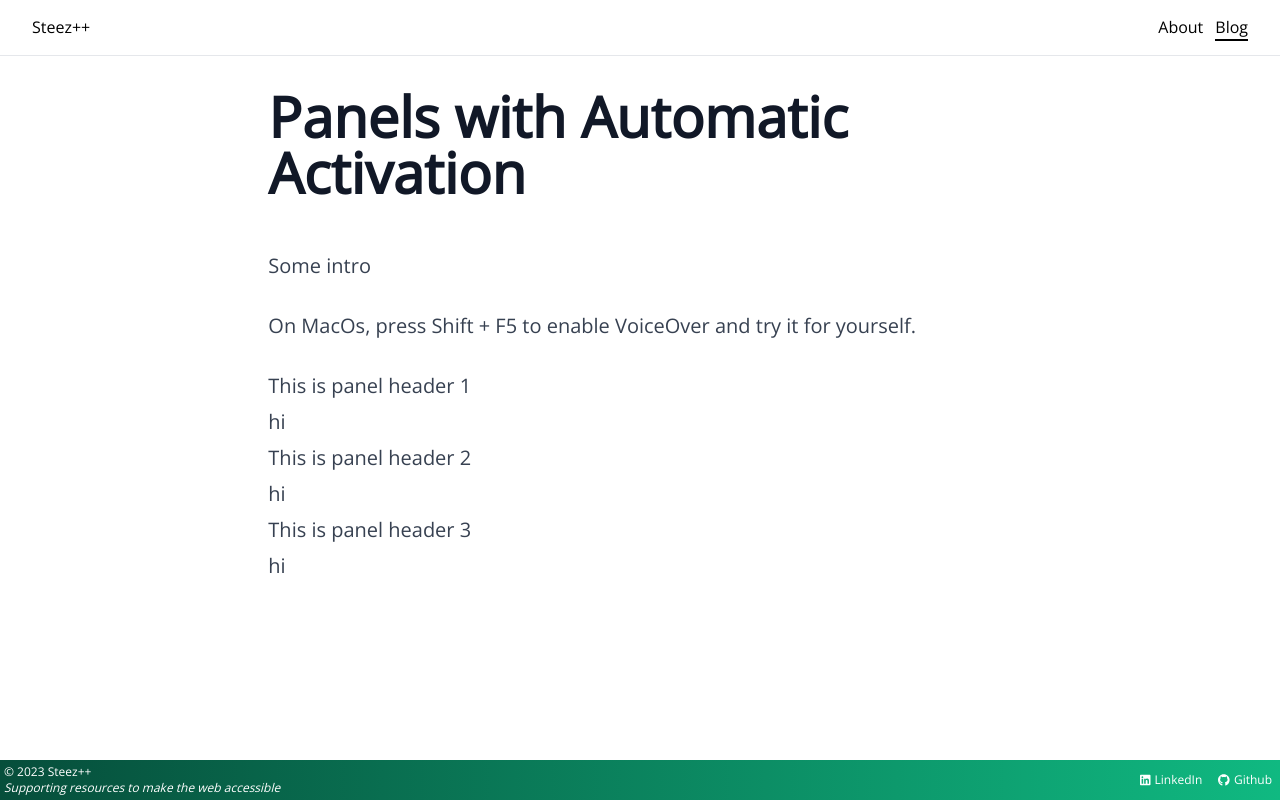
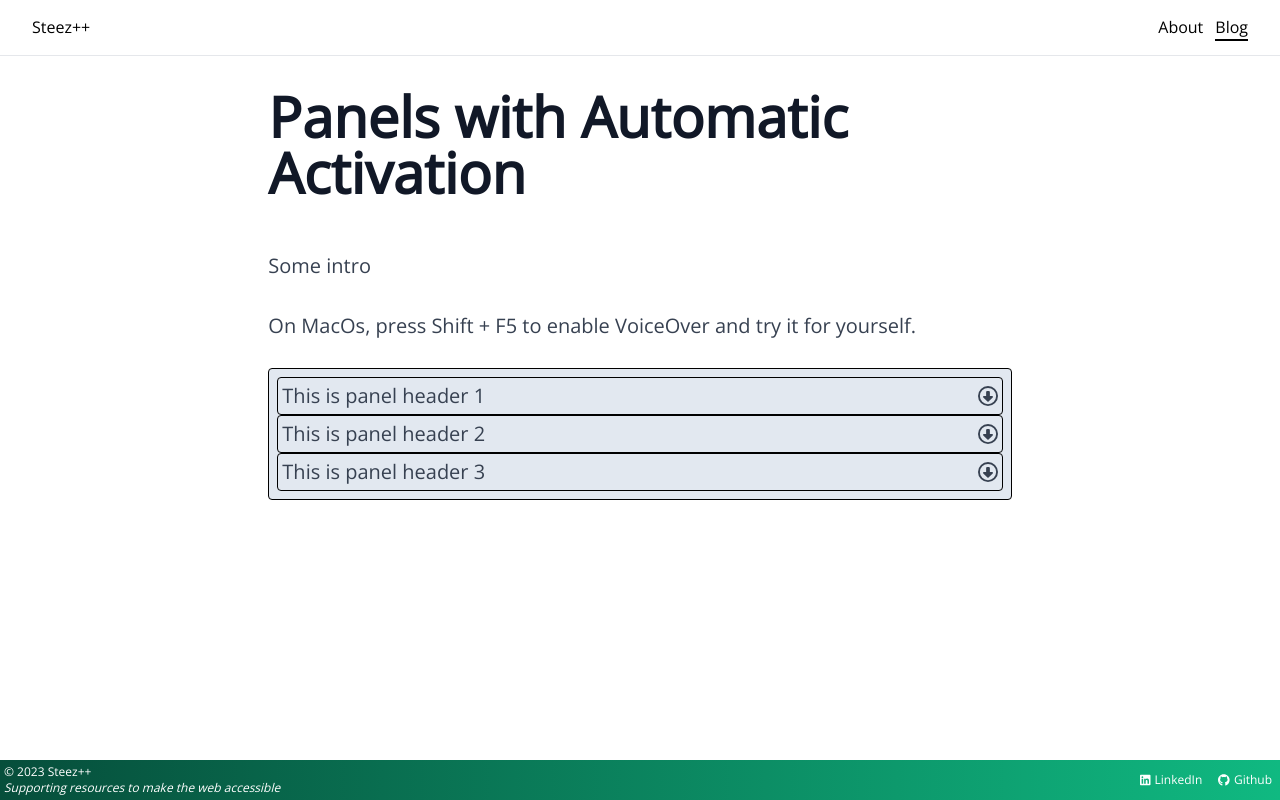
Before and after one commit to steezplusplus/Accessible-Web-Components, a Next.js app: page /blog/panels in a window 1280 px wide. Built offline with nearby package versions, Linux system fonts and the light colour scheme.

Commit message:
style: style panels

```diff
--- a/app/blog/panels/_components/panels/Panels.tsx
+++ b/app/blog/panels/_components/panels/Panels.tsx
@@ -1,3 +1,5 @@
+import { faArrowAltCircleDown } from '@fortawesome/free-regular-svg-icons';
+import { FontAwesomeIcon } from '@fortawesome/react-fontawesome';
 import React, { JSX } from 'react';
 
 export type PanelProps = {
@@ -12,7 +14,10 @@ export type PanelsProps = {
 
 export function Panels(props: PanelsProps) {
   const { panels } = props;
-  const handleClick = () => { };
+
+  const handleClick = () => {
+    console.log('click');
+  };
 
   const handleKeyDown = (e: React.KeyboardEvent<HTMLDivElement>) => {
     switch (e.key) {
@@ -33,20 +38,32 @@ export function Panels(props: PanelsProps) {
     }
   };
 
-  const moveUp = () => { };
+  const moveUp = () => {
+    console.log('move up');
+  };
 
-  const moveDown = () => { };
+  const moveDown = () => {
+    console.log('move down');
+  };
 
   return (
-    <div>
-      {panels.map((panel) => {
+    <div
+      className="rounded border border-black bg-slate-200 p-2"
+      onClick={handleClick}
+      onKeyDown={handleKeyDown}
+    >
+      {
+        panels.map((panel) => {
           const { key, label, children } = panel;
           return (
-          <div key={key} onClick={handleClick} onKeyDown={handleKeyDown}>
-            <h2>
-              <button>{label}</button>
+            <div key={key} >
+              <h2 className="rounded border border-black hover:cursor-pointer">
+                <button className="flex w-full items-center px-1">
+                  <span>{label}</span>
+                  <FontAwesomeIcon icon={faArrowAltCircleDown} className="ml-auto" />
+                </button>
               </h2>
-            <section>
+              <section className="prose hidden">
                 {children}
               </section>
             </div>
```
Lines whose indentation alone changed are shown as unchanged.
